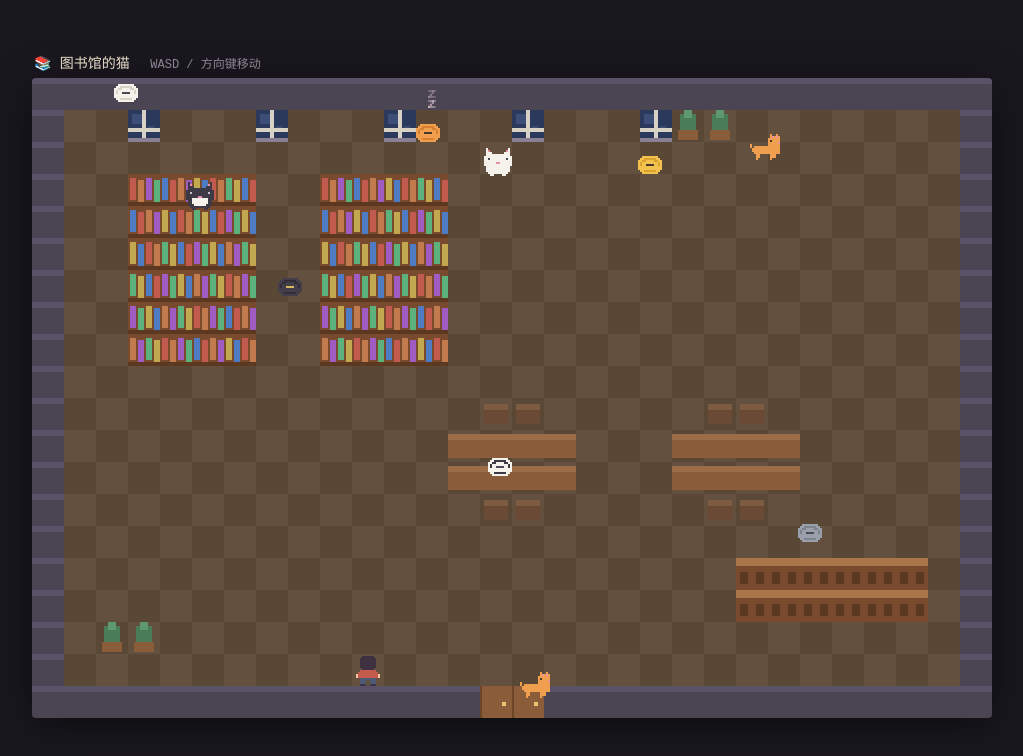
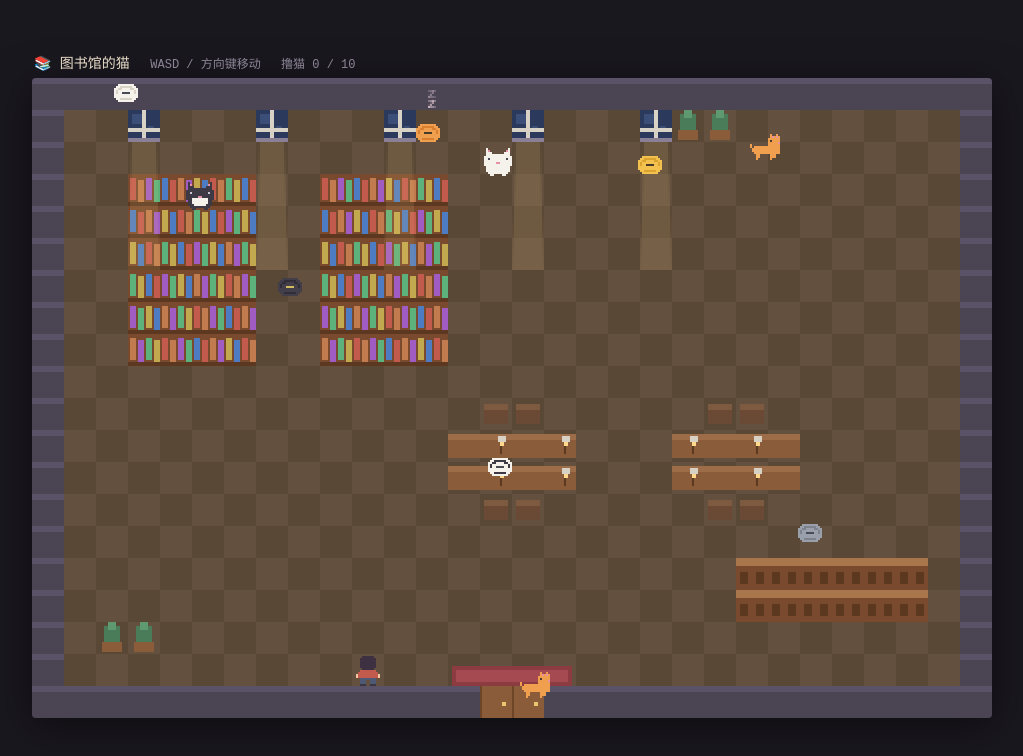
Before and after one commit to lxlkm1/NoteGame, a website: page index.html in a window 1280 px wide. Shown: the whole page, without its empty margins (128-1151 px from the left). Drawn offline with Linux system fonts and the light colour scheme.

Commit message:
feat: 氛围打磨（窗外光斑 + 门口垫子 + 台灯 + 猫转向玩家 + 撸猫进度 + README），v1.0 完成

```diff
--- a/index.html
+++ b/index.html
@@ -9,7 +9,7 @@
 <body>
 <div id="game-wrap">
   <canvas id="game" width="480" height="320"></canvas>
-  <div id="hud">📚 图书馆的猫 <span class="hint">WASD / 方向键移动</span></div>
+  <div id="hud">📚 图书馆的猫 <span class="hint">WASD / 方向键移动</span> <span id="progress" class="hint">撸猫 0 / 10</span></div>
 </div>
 <script src="js/sprites.js"></script>
 <script src="js/map.js"></script>
--- a/js/cats.js
+++ b/js/cats.js
@@ -139,9 +139,12 @@ const Cats = (() => {
     }
   }
 
-  function drawCat(ctx, cat, drawSprite, CAT_FRAMES) {
+  function drawCat(ctx, cat, drawSprite, CAT_FRAMES, player) {
     const frame = CAT_FRAMES[catFrame(cat)];
-    drawSprite(ctx, frame, cat.palette, cat.x, cat.y, cat.dir < 0);
+    const flip = cat.facePlayer
+      ? (player.x < cat.x)
+      : (cat.dir < 0);
+    drawSprite(ctx, frame, cat.palette, cat.x, cat.y, flip);
   }
 
   function feed(cat, dishX, dishY) {
--- a/js/main.js
+++ b/js/main.js
@@ -91,6 +91,11 @@
     return best;
   }
 
+  function updateProgress() { // 撸猫进度：统计已投喂过的不同猫
+    const met = cats.filter((c) => c.hasMet).length;
+    document.getElementById('progress').textContent = `撸猫 ${met} / 10`;
+  }
+
   window.addEventListener('keydown', (e) => {
     if (e.key.toLowerCase() !== 'e') return;
     const cat = nearestFeedableCat();
@@ -102,6 +107,7 @@
     dishes.push({ x: dishX, y: dishY });
     Cats.feed(cat, dishX, dishY);
     cat.hasMet = true;
+    updateProgress();
   });
 
   // ---- 循环 ----
@@ -185,7 +191,13 @@
   function render(dt) {
     ctx.drawImage(mapCanvas, 0, 0);
     drawDishes();
-    const actors = [...cats.map((c) => ({ y: c.y, draw: () => Cats.drawCat(ctx, c, drawSprite, Sprites.CAT_FRAMES) })),
+    for (const cat of cats) { // 猫转向玩家：仅 idle（wander 且未移动）时生效
+      const idle = cat.state === 'wander' &&
+        (cat.pauseTimer > 0 || Math.hypot(cat.targetX - cat.x, cat.targetY - cat.y) <= 2);
+      const near = Math.hypot(cat.x + 8 - (player.x + 8), cat.y + 8 - (player.y + 8)) < 56;
+      cat.facePlayer = idle && near;
+    }
+    const actors = [...cats.map((c) => ({ y: c.y, draw: () => Cats.drawCat(ctx, c, drawSprite, Sprites.CAT_FRAMES, player) })),
                     { y: player.y, draw: drawPlayer }];
     actors.sort((a, b) => a.y - b.y);
     for (const a of actors) a.draw();
--- a/js/map.js
+++ b/js/map.js
@@ -88,6 +88,14 @@ const MapKit = (() => {
       ctx.fillRect(x, y + 2, TILE, TILE - 4);
       ctx.fillStyle = '#9d6d47';
       ctx.fillRect(x, y + 2, TILE, 3);
+      if (col % 2 === 0) { // 桌上小台灯：偶数列才画，避免每格一盏
+        ctx.fillStyle = '#d8d2c6';                  // 灯罩
+        ctx.fillRect(x + 9, y + 3, 4, 3);
+        ctx.fillStyle = '#ffd98a';                  // 暖光
+        ctx.fillRect(x + 10, y + 6, 2, 2);
+        ctx.fillStyle = '#5c3820';                  // 灯杆
+        ctx.fillRect(x + 10, y + 8, 1, 4);
+      }
       return;
     }
     if (ch === 'c') { // 椅子（可走）
@@ -142,6 +150,26 @@ const MapKit = (() => {
         drawTile(c2, grid[r][cCol], cCol, r);
       }
     }
+    // 窗外光斑：每个窗下方投一束暖光（复用上方解构的 grid）
+    c2.globalAlpha = 0.12;
+    c2.fillStyle = '#ffd98a';
+    for (let cCol = 0; cCol < 30; cCol++) {
+      if (grid[1][cCol] === 'W') {
+        c2.beginPath();
+        c2.moveTo(cCol * TILE + 2, 2 * TILE);
+        c2.lineTo(cCol * TILE + 14, 2 * TILE);
+        c2.lineTo(cCol * TILE + 16, 6 * TILE);
+        c2.lineTo(cCol * TILE, 6 * TILE);
+        c2.closePath();
+        c2.fill();
+      }
+    }
+    c2.globalAlpha = 1;
+    // 门口垫子
+    c2.fillStyle = '#8c3b40';
+    c2.fillRect(13 * TILE + 2, 18 * TILE + 6, 4 * TILE - 4, TILE - 6);
+    c2.fillStyle = '#a54a50';
+    c2.fillRect(13 * TILE + 4, 18 * TILE + 8, 4 * TILE - 8, TILE - 10);
     return cv;
   }
 
```
Also changed, not shown: README.md (added), docs/screenshots/final.png (added), docs/screenshots/task1-a.png (added), docs/screenshots/task1-b.png (added).
